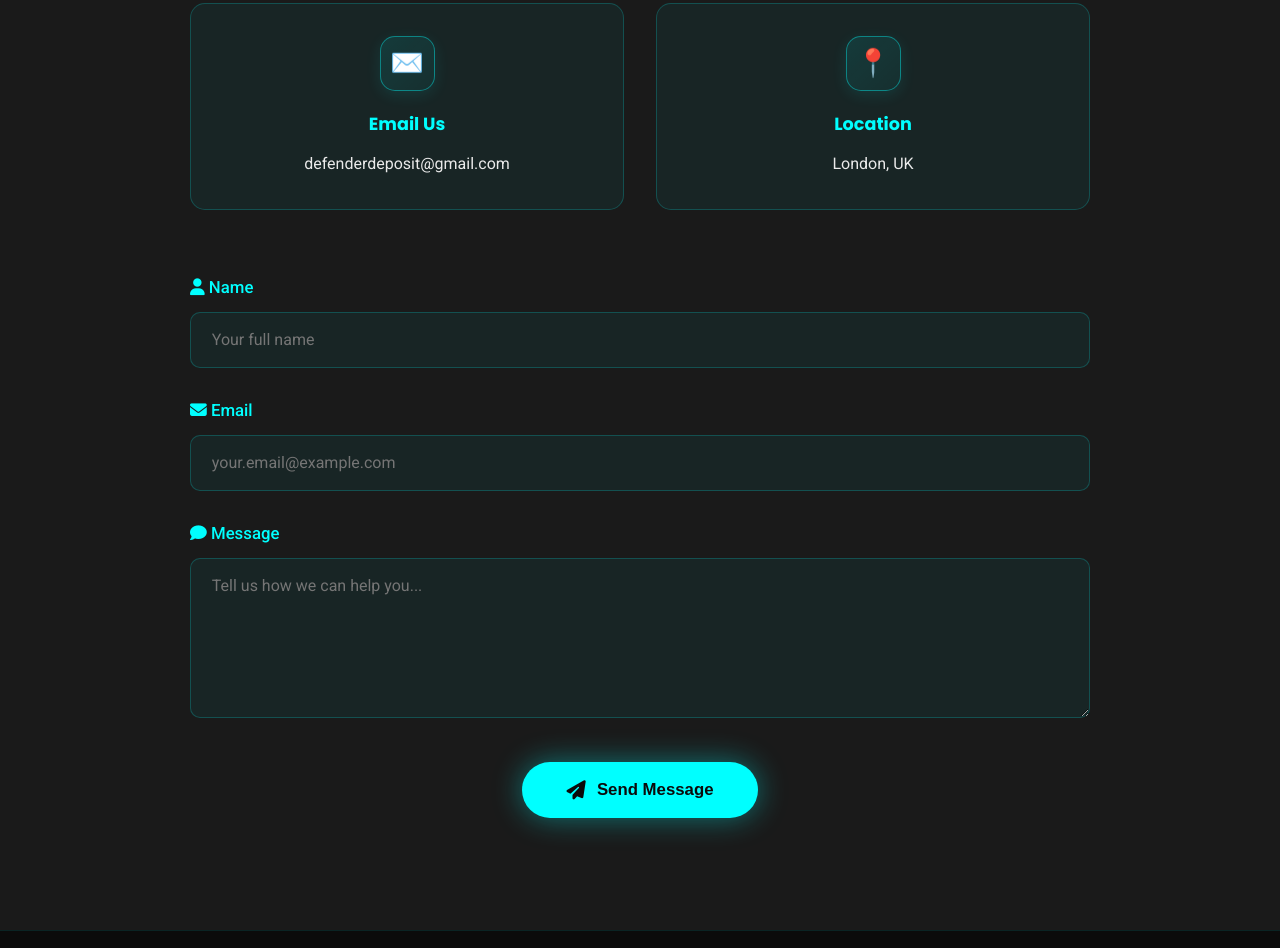
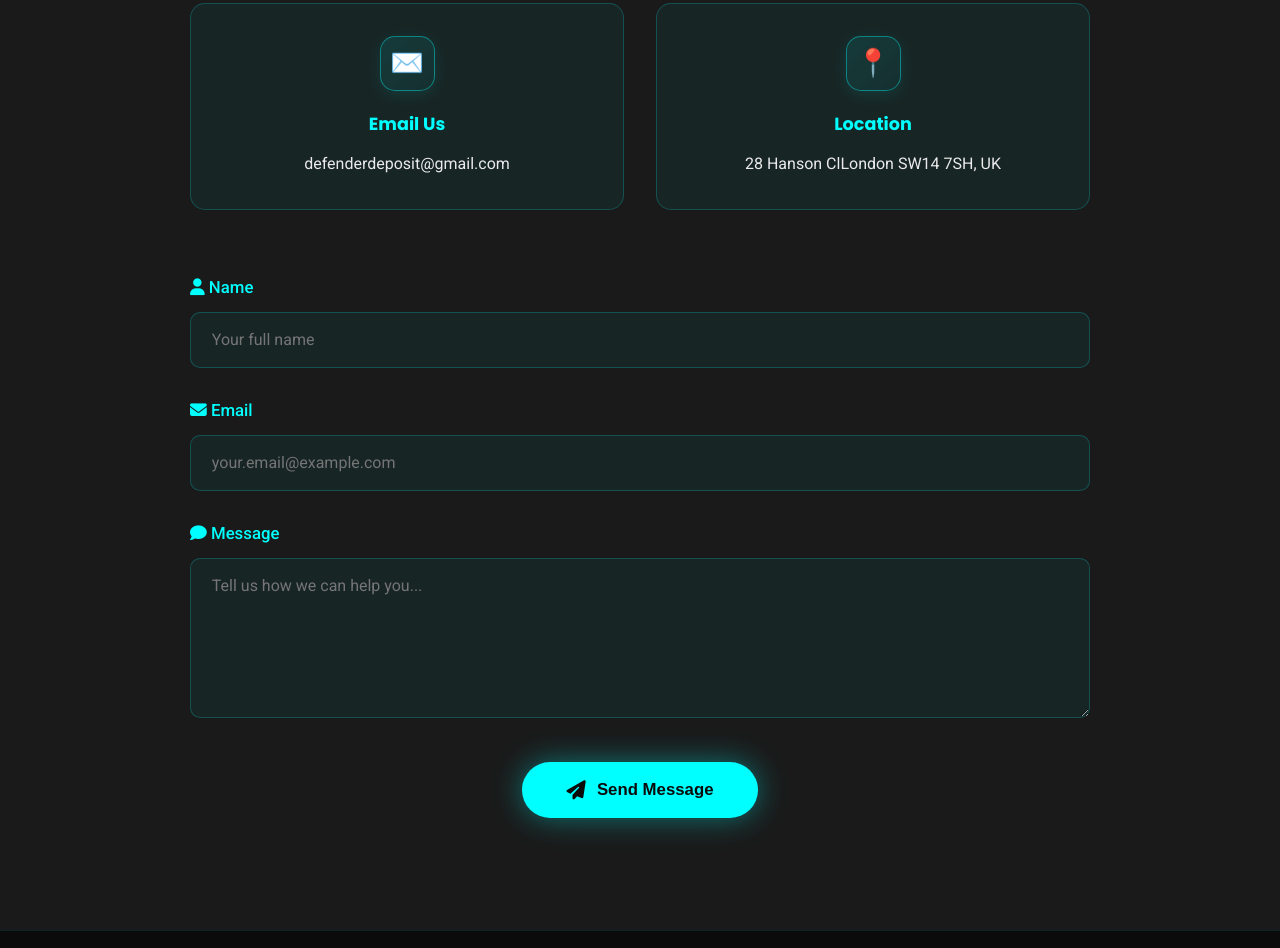
Before and after one commit to depositdefender/deposit-defender, a plain HTML site: page index.html in a window 1280 px wide. Shown: the part 6836-7784 px from the top of the page. Drawn offline with Linux system fonts and the light colour scheme.

Commit message:
address changed

```diff
--- a/index.html
+++ b/index.html
@@ -1132,7 +1132,7 @@
                 <div class="contact-item">
                     <div class="contact-icon">📍</div>
                     <h4>Location</h4>
-                    <p>London, UK</p>
+                    <p>28 Hanson ClLondon SW14 7SH, UK</p>
                 </div>
             </div>
             <form class="contact-form" onsubmit="handleSubmit(event)">
```
